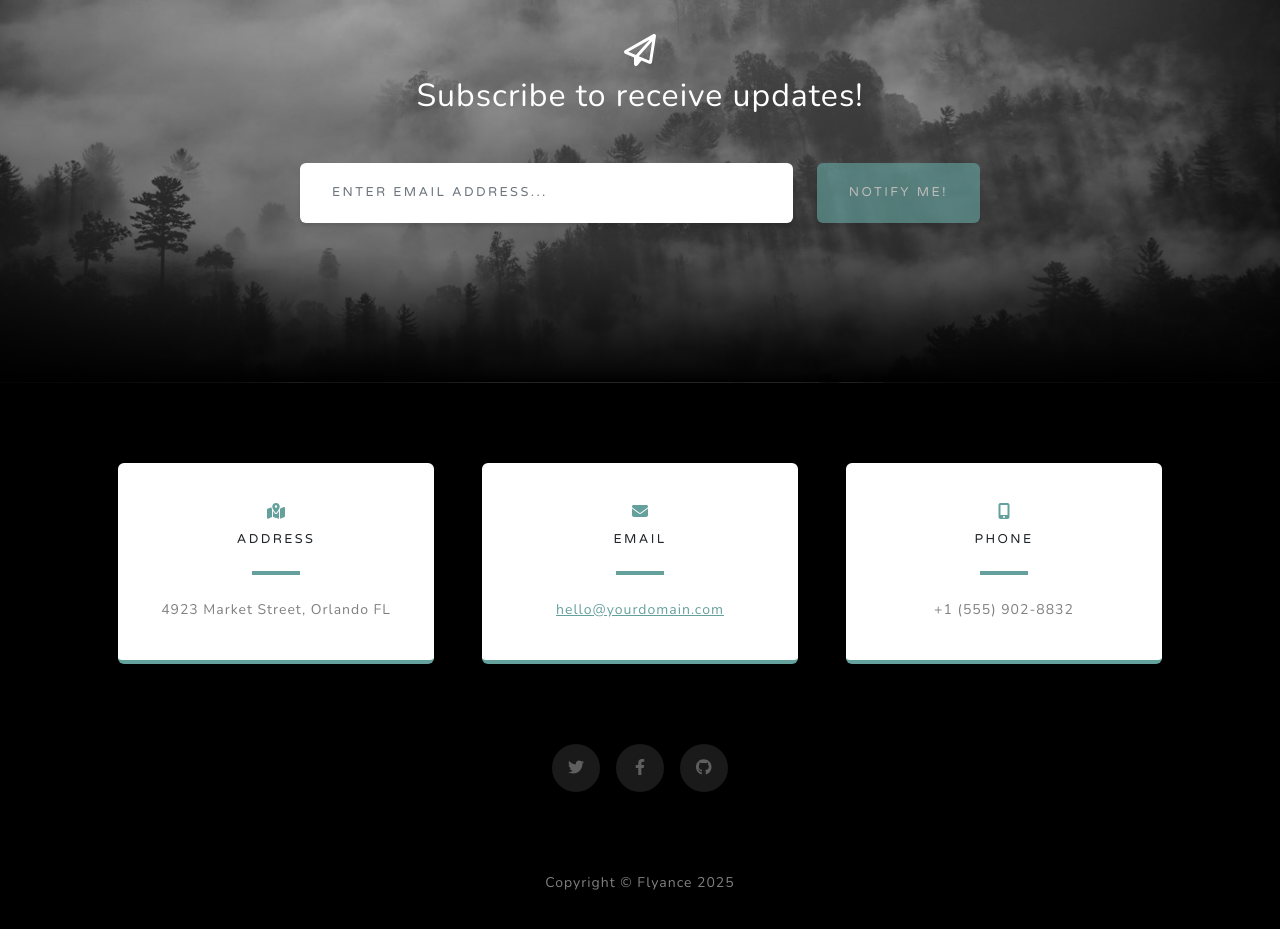
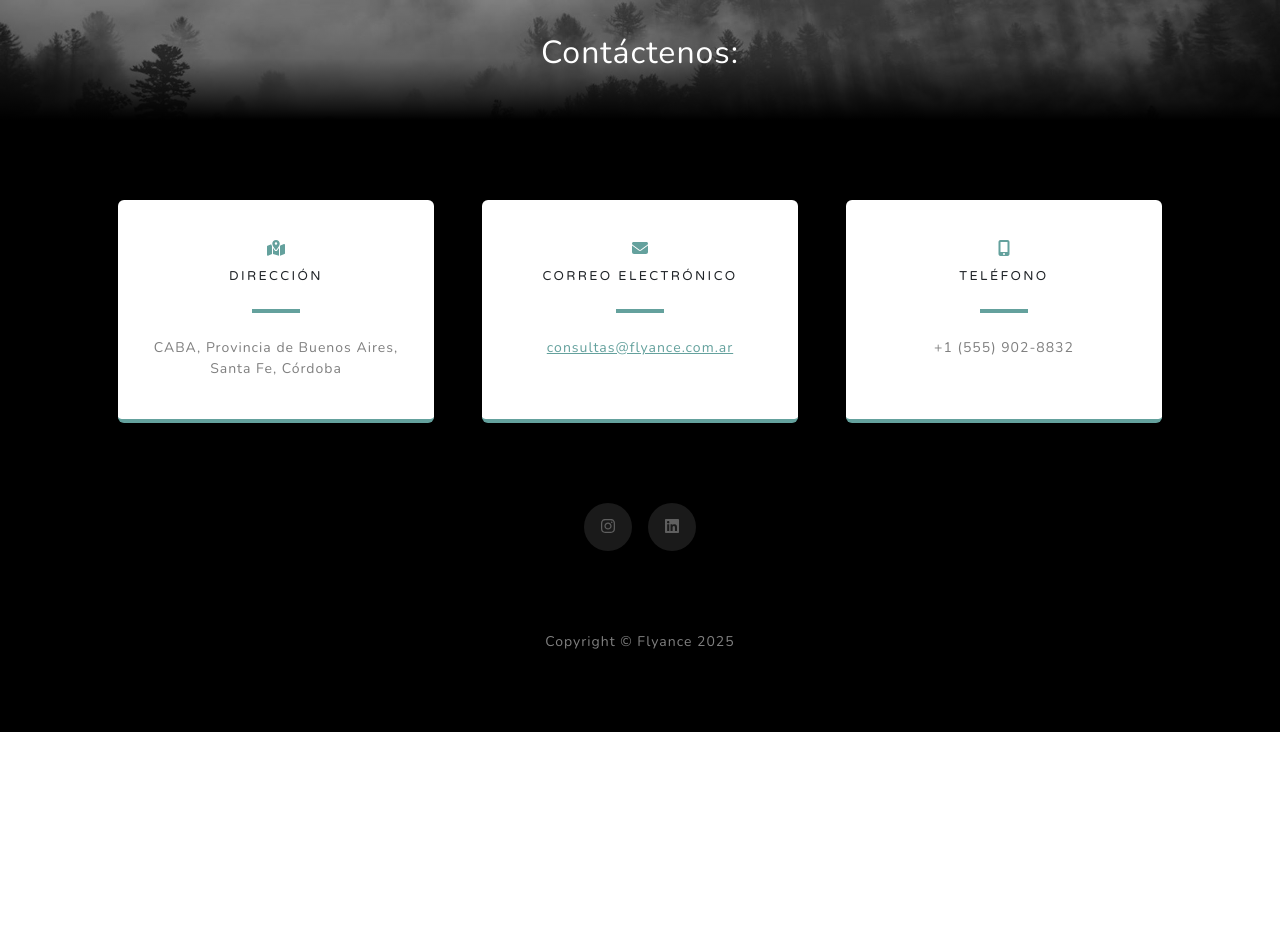
Before and after one commit to andrespienizzio/FlyInc, a website: page index.html in a window 1280 px wide. Shown: the part 3613-4542 px from the top of the page. After the commit the page ends 4345 px from the top, so only its background shows below. Drawn offline with nearby package versions, Linux system fonts and the light colour scheme; files whose address does not match are found by name.

```diff
--- a/index.html
+++ b/index.html
@@ -128,41 +128,7 @@
             <div class="container px-4 px-lg-5">
                 <div class="row gx-4 gx-lg-5">
                     <div class="col-md-10 col-lg-8 mx-auto text-center">
-                        <i class="far fa-paper-plane fa-2x mb-2 text-white"></i>
-                        <h2 class="text-white mb-5">Subscribe to receive updates!</h2>
-                        <!-- * * * * * * * * * * * * * * *-->
-                        <!-- * * SB Forms Contact Form * *-->
-                        <!-- * * * * * * * * * * * * * * *-->
-                        <!-- This form is pre-integrated with SB Forms.-->
-                        <!-- To make this form functional, sign up at-->
-                        <!-- https://startbootstrap.com/solution/contact-forms-->
-                        <!-- to get an API token!-->
-                        <form class="form-signup" id="contactForm" data-sb-form-api-token="API_TOKEN">
-                            <!-- Email address input-->
-                            <div class="row input-group-newsletter">
-                                <div class="col"><input class="form-control" id="emailAddress" type="email" placeholder="Enter email address..." aria-label="Enter email address..." data-sb-validations="required,email" /></div>
-                                <div class="col-auto"><button class="btn btn-primary disabled" id="submitButton" type="submit">Notify Me!</button></div>
-                            </div>
-                            <div class="invalid-feedback mt-2" data-sb-feedback="emailAddress:required">An email is required.</div>
-                            <div class="invalid-feedback mt-2" data-sb-feedback="emailAddress:email">Email is not valid.</div>
-                            <!-- Submit success message-->
-                            <!---->
-                            <!-- This is what your users will see when the form-->
-                            <!-- has successfully submitted-->
-                            <div class="d-none" id="submitSuccessMessage">
-                                <div class="text-center mb-3 mt-2 text-white">
-                                    <div class="fw-bolder">Form submission successful!</div>
-                                    To activate this form, sign up at
-                                    <br />
-                                    <a href="https://startbootstrap.com/solution/contact-forms">https://startbootstrap.com/solution/contact-forms</a>
-                                </div>
-                            </div>
-                            <!-- Submit error message-->
-                            <!---->
-                            <!-- This is what your users will see when there is-->
-                            <!-- an error submitting the form-->
-                            <div class="d-none" id="submitErrorMessage"><div class="text-center text-danger mb-3 mt-2">Error sending message!</div></div>
-                        </form>
+                        <h2 class="text-white mb-5">Contáctenos:</h2>
                     </div>
                 </div>
             </div>
@@ -175,9 +141,9 @@
                         <div class="card py-4 h-100">
                             <div class="card-body text-center">
                                 <i class="fas fa-map-marked-alt text-primary mb-2"></i>
-                                <h4 class="text-uppercase m-0">Address</h4>
+                                <h4 class="text-uppercase m-0">Dirección</h4>
                                 <hr class="my-4 mx-auto" />
-                                <div class="small text-black-50">4923 Market Street, Orlando FL</div>
+                                <div class="small text-black-50">CABA, Provincia de Buenos Aires, Santa Fe, Córdoba</div>
                             </div>
                         </div>
                     </div>
@@ -185,9 +151,9 @@
                         <div class="card py-4 h-100">
                             <div class="card-body text-center">
                                 <i class="fas fa-envelope text-primary mb-2"></i>
-                                <h4 class="text-uppercase m-0">Email</h4>
+                                <h4 class="text-uppercase m-0">Correo electrónico</h4>
                                 <hr class="my-4 mx-auto" />
-                                <div class="small text-black-50"><a href="#!">hello@yourdomain.com</a></div>
+                                <div class="small text-black-50"><a href="mailto:consultas@flyance.com.ar">consultas@flyance.com.ar</a></div>
                             </div>
                         </div>
                     </div>
@@ -195,7 +161,7 @@
                         <div class="card py-4 h-100">
                             <div class="card-body text-center">
                                 <i class="fas fa-mobile-alt text-primary mb-2"></i>
-                                <h4 class="text-uppercase m-0">Phone</h4>
+                                <h4 class="text-uppercase m-0">Teléfono</h4>
                                 <hr class="my-4 mx-auto" />
                                 <div class="small text-black-50">+1 (555) 902-8832</div>
                             </div>
@@ -203,9 +169,8 @@
                     </div>
                 </div>
                 <div class="social d-flex justify-content-center">
-                    <a class="mx-2" href="#!"><i class="fab fa-twitter"></i></a>
-                    <a class="mx-2" href="#!"><i class="fab fa-facebook-f"></i></a>
-                    <a class="mx-2" href="#!"><i class="fab fa-github"></i></a>
+                    <a class="mx-2" href="#!"><i class="fab fa-instagram"></i></a>
+                    <a class="mx-2" href="#!"><i class="fab fa-linkedin"></i></a>
                 </div>
             </div>
         </section>
@@ -215,10 +180,6 @@
         <script src="https://cdn.jsdelivr.net/npm/bootstrap@5.2.3/dist/js/bootstrap.bundle.min.js"></script>
         <!-- Core theme JS-->
         <script src="js/scripts.js"></script>
-        <!-- * * * * * * * * * * * * * * * * * * * * * * * * * * * * * * * * * * * * * * * *-->
-        <!-- * *                               SB Forms JS                               * *-->
-        <!-- * * Activate your form at https://startbootstrap.com/solution/contact-forms * *-->
-        <!-- * * * * * * * * * * * * * * * * * * * * * * * * * * * * * * * * * * * * * * * *-->
         <script src="https://cdn.startbootstrap.com/sb-forms-latest.js"></script>
     </body>
 </html>
```
Also changed, not shown: css/styles.css.
